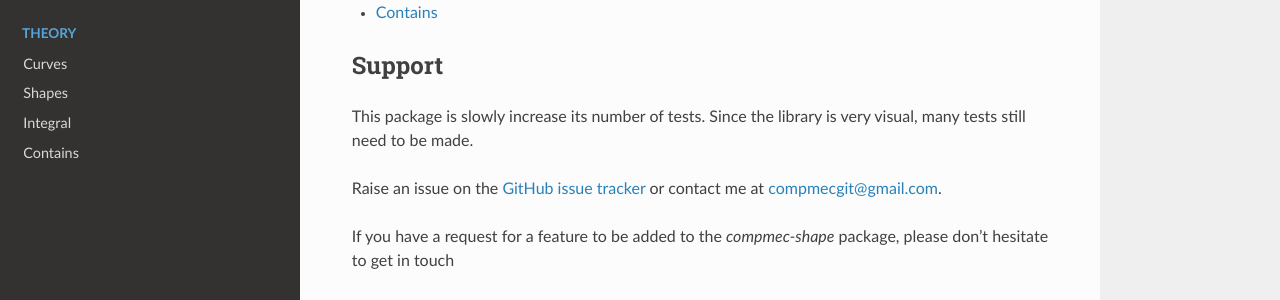
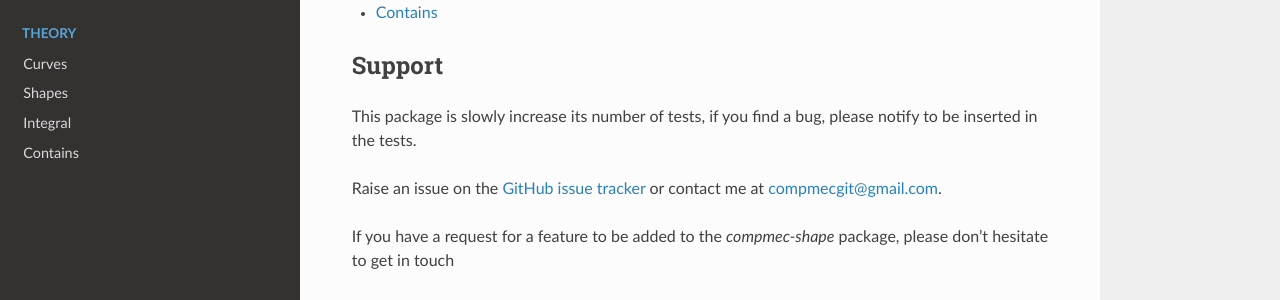
Before and after one commit to compmec/shapepy, a Sphinx documentation site: the page built from docs/source/index.rst, in a window 1280 px wide and 900 px high, scrolled down 723 px. Shown: the part 335-635 px from the top of the window. Built offline with Sphinx 7.4.7 and the Read the Docs theme 2.0.0, drawn with Linux system fonts in a browser that asks for light colours; the version number is read from the project's files by our own code.

```diff
--- a/docs/source/index.rst
+++ b/docs/source/index.rst
@@ -39,8 +39,7 @@
 Support
 -------
 
-This package is slowly increase its number of tests.
-Since the library is very visual, many tests still need to be made.
+This package is slowly increase its number of tests, if you find a bug, please notify to be inserted in the tests.
 
 Raise an issue on the `GitHub issue tracker
 <https://github.com/compmec/shape/issues>`_ or contact me at
--- a/docs/source/requirements_docs.txt
+++ b/docs/source/requirements_docs.txt
@@ -1,5 +1,5 @@
 numpy
-compmec-nurbs>=1.0.0
+compmec-shape>=1.0.0
 matplotlib>=3.4
 sphinx
 sphinx-rtd-theme
```
Also changed, not shown: 1 other file.
